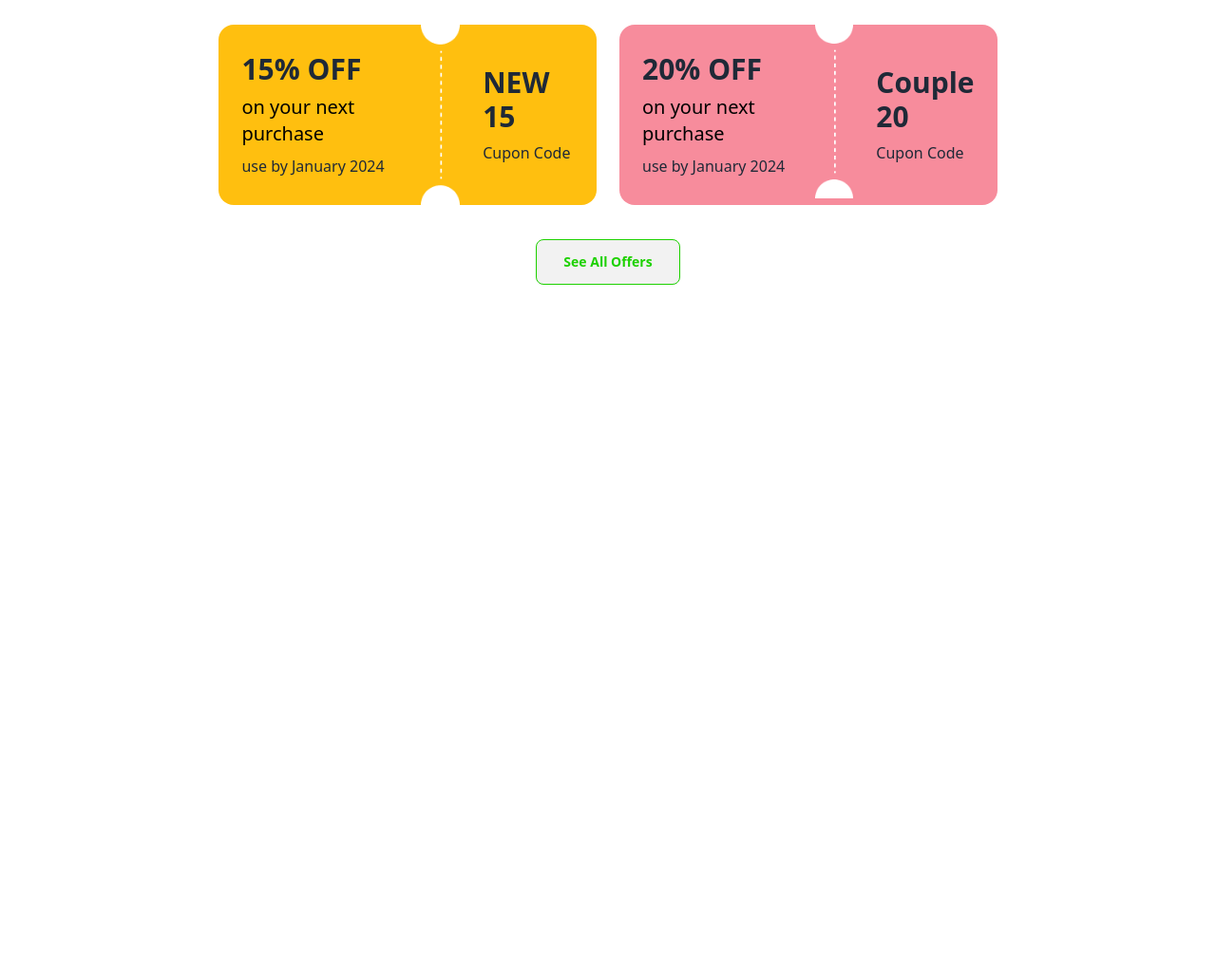
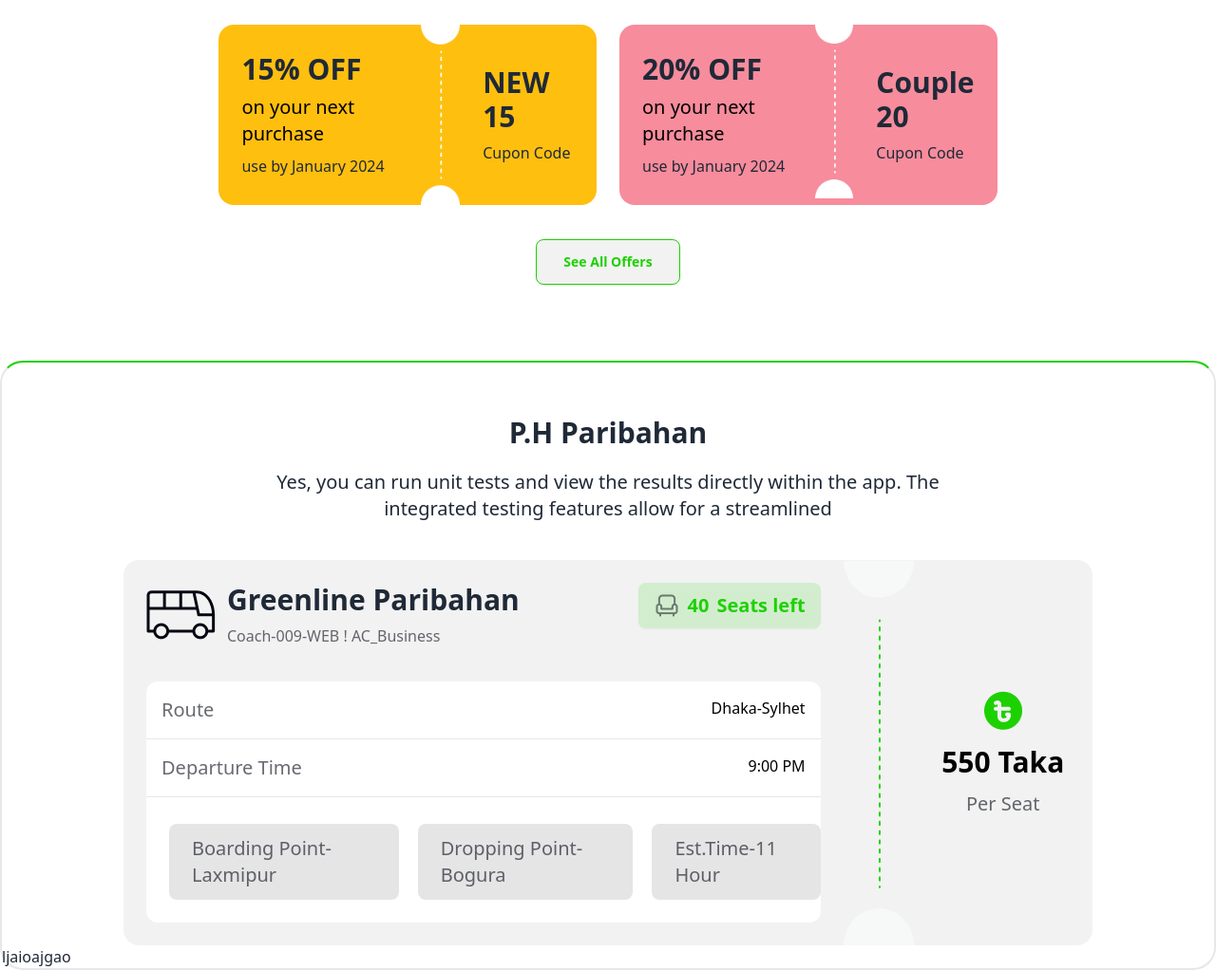
Before and after one commit to Tamanna0322/smart_ticket, a plain HTML site: page index.html in a window 1280 px wide. Shown: the part 884-1906 px from the top of the page at 95% size. Before the commit the page ends 1184 px from the top, so only its background shows below. Drawn offline with nearby package versions, Linux system fonts and the light colour scheme.

Commit message:
added a new section

```diff
--- a/index.html
+++ b/index.html
@@ -95,7 +95,8 @@
 
               </div>
       </section>
-      <section class="mt-40">
+      <!-- Best offers section -->
+      <section class="lg:mt-40 mt-28">
         <h2 class="lg:text-4xl text-2xl font-bold text-black text-center">Best offers for you</h2>
         <div class="flex flex-col lg:flex-row lg:w-[80%] mx-auto justify-between mt-8 gap-6">
             <div class="flex bg-[#FFBF0F] lg:w-1/2 justify-between rounded-2xl">
@@ -135,8 +136,73 @@
     </header>
 
     <!-- main section -->
-    <main >
-
+    <main class="container mx-auto border-2 border-t-[#1DD100] rounded-3xl mt-20">
+       <section class="px-4 lg:px-32">
+            <div class="mt-14">
+                <div class="lg:w-[70%] mx-auto text-center">
+                    <h1 class="text-3xl font-bold">P.H Paribahan</h1>
+                    <p class="text-xl mt-5">Yes, you can run unit tests and view the results directly within the app. The integrated testing features allow for a streamlined</p>
+                </div>
+                <div class="lg:flex mt-10  rounded-2xl bg-[#0307120D]">
+                    <div class="lg:w-[80%] p-6">
+                        <div class="flex justify-between">
+                            <div class="flex items-center">
+                                 <div>
+                                    <img src="images/bus-logo.png" alt="">
+                                 </div>
+                                 <div class="ml-3">
+                                   <h2 class="lg:text-3xl font-bold mb-2">Greenline Paribahan</h2>
+                                   <p class="text-[#03071299]">Coach-009-WEB ! AC_Business</p>
+                                 </div>
+                            </div>
+                            <div>
+                                 <button class="btn flex bg-[#1DD10026] border-none text-[#1DD100] lg:text-xl">
+                                    <img src="images/seat-gray.png" alt="">
+                                    <span>40</span>
+                                    Seats left
+                                 </button>
+                            </div>
+                        </div>
+                        <div class="bg-white rounded-xl mt-9 pb-6">
+                           <div class="flex justify-between p-4">
+                            <h3 class="text-[#03071299] lg:text-xl">Route</h3>
+                            <p class="text-black">Dhaka-Sylhet</p>
+                           </div>
+                           <hr>
+                           <div class="flex justify-between p-4">
+                            <h3 class="text-[#03071299] lg:text-xl">Departure Time</h3>
+                            <p class="text-black">9:00 PM</p>
+                           </div>
+                           <hr>
+                           <div class="flex gap-2 lg:gap-5 mt-7 ">
+                            <div class="bg-[#0307121A] rounded-lg lg:ml-6">
+                                <p class="lg:text-xl text-[#03071299] p-3 lg:px-6  ">Boarding Point-Laxmipur</p>
+                            </div>
+                            <div class="bg-[#0307121A] rounded-lg">
+                                <p class="lg:text-xl text-[#03071299] p-3 lg:px-6 ">Dropping Point-Bogura</p>
+                            </div>
+                            <div class="bg-[#0307121A] rounded-lg">
+                                <p class="lg:text-xl text-[#03071299] p-3 lg:px-6 ">Est.Time-11 Hour</p>
+                            </div>
+                           </div>
+                        </div>
+                    </div>
+                    <div class="hidden lg:flex">
+                        <img src="images/info-devider.png" alt="">
+                    </div>
+                    <div class="lg:w-[20%] flex justify-center items-center">
+                        <div class="text-center space-y-3">
+                            <img class="mx-auto" src="images/fare.png" alt="">
+                            <h4 class="text-3xl text-black font-bold">550 Taka</h4>
+                            <p class="text-xl text-[#03071299]">Per Seat</p>
+                        </div>
+                    </div>
+                </div>
+            </div>
+       </section>
+       <section>
+        ljaioajgao
+       </section>
     </main>
 
     <!-- footer section -->
```
